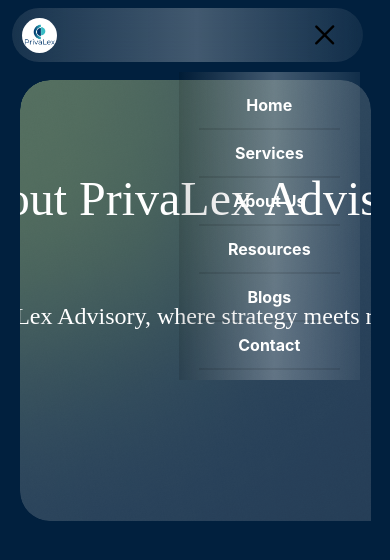
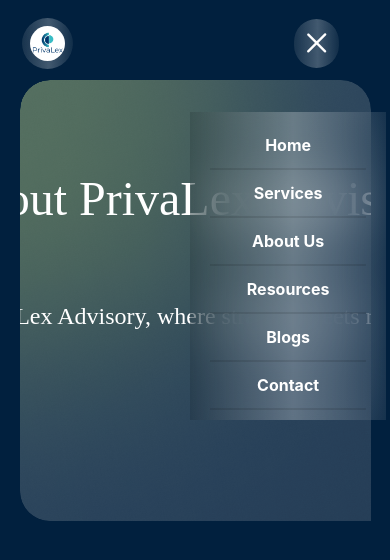
Before and after one commit to Miraclepininee/Privalex, a website: page about-us.html in a window 390 px wide. Both pictures are taken after a click on the button 324 px from the left and 35 px from the top of the page. Shown: the top 560 px of the page. Drawn offline with nearby package versions, Linux system fonts and the light colour scheme.

Commit message:
updating the nave and the read more overlay issues

```diff
--- a/styles.css
+++ b/styles.css
@@ -258,6 +258,7 @@
     flex-wrap: wrap;
     gap: 32px;
     width: 100%;
+    justify-content: center;
 }
 
 .service-card {
@@ -267,6 +268,8 @@
     border-radius: 18px;
     overflow: hidden;
     backdrop-filter: blur(6.4px);
+    z-index: 2;
+
 }
 
 .service-background {
@@ -331,6 +334,7 @@
     cursor: pointer;
     padding: 5px;
     transition: all 0.5s;
+    z-index: 3;
 }
 
 .read-more:hover {
@@ -375,6 +379,7 @@
     margin-left: 5px;
     background-size: cover;
     background-position: center;
+
 }
 
 .background-blur1 {
@@ -387,6 +392,7 @@
     mix-blend-mode: soft-light;
     filter: blur(89.35px);
     border-radius: 238.5px;
+    z-index: 1;
 }
 
 .background-blur6 {
@@ -399,6 +405,7 @@
     mix-blend-mode: soft-light;
     filter: blur(89.35px);
     border-radius: 238.5px;
+    z-index: 1;
 }
 
 .visually-hidden {
@@ -1028,11 +1035,25 @@
 
 
 @media (max-width: 768px) {
+    .nav {
+        flex-direction: column;
+        justify-content: space-between;
+        background: none;
+        backdrop-filter: none;
+        animation: updown;
+    }
+
+    .logo,
     .nav-button {
         display: inline-block;
         cursor: pointer;
         font-size: 1.8rem;
         background: transparent;
+        background: linear-gradient(90deg, rgba(201, 201, 201, 0.117) 0%, rgba(255, 255, 255, 0.26) 52.7%, rgba(224, 224, 224, 0.0754) 100%);
+        backdrop-filter: blur(25.9px);
+        border-radius: 51px;
+        padding: 0.5rem;
+        color: white;
     }
 
     .nav-button#close-menu-btn {
@@ -1040,7 +1061,7 @@
     }
 
     .nav__links {
-        top: 4rem;
+        top: 7rem;
         position: fixed;
         display: flex;
         right: 1%;
@@ -1095,8 +1116,10 @@
     .nav-button {
         margin-right: 1.5rem;
     }
+
     .hero-container {
-flex-direction: column;    }
+        flex-direction: column;
+    }
 
     .content-wrapper {
         align-items: center;
```
